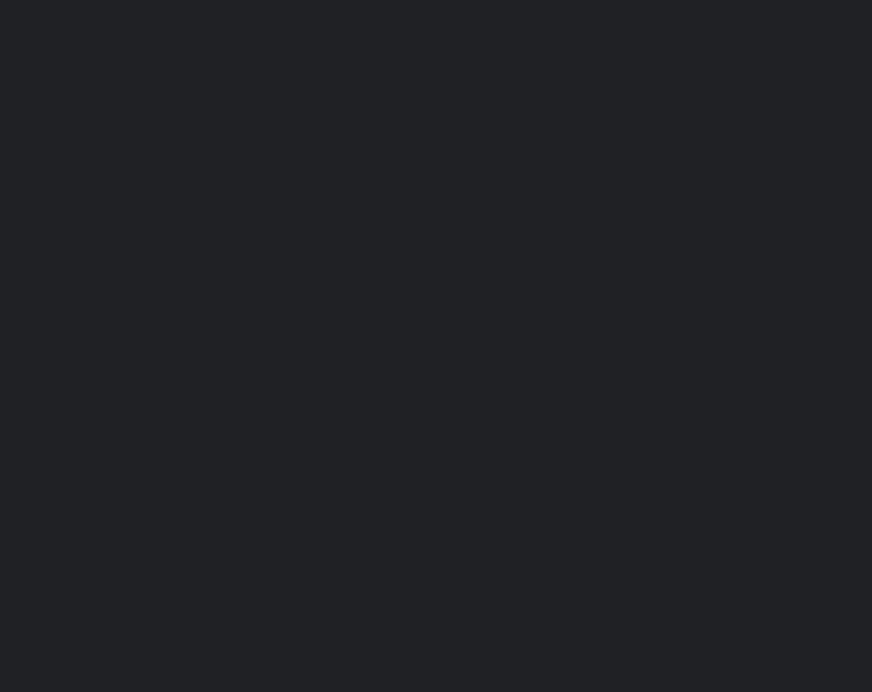
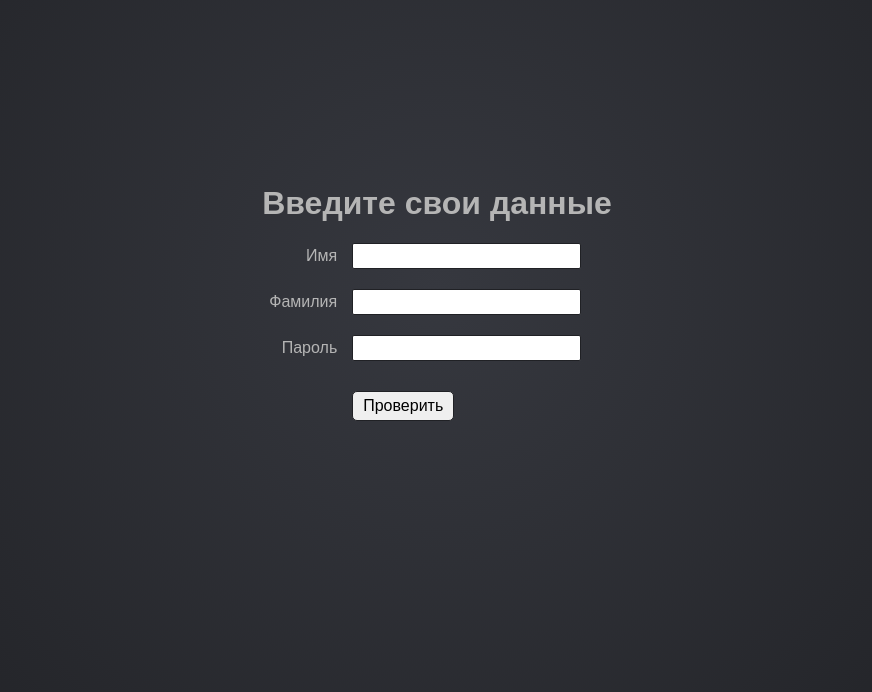
Before and after one commit to mihailddv/reactls, a React (Create React App) app: page / in a window 1280 px wide. Shown: the part 108-800 px from the top of the page, without its empty margins (203-1075 px from the left). Built offline with nearby package versions, Linux system fonts and the light colour scheme.

Commit message:
add form

```diff
--- a/src/components/Form/Form.js
+++ b/src/components/Form/Form.js
@@ -1,9 +1,40 @@
 import React from 'react';
+import './Form.css'
 
 class Form extends React.Component {
 
   render() {
-    return <div></div>
+    return (
+      <div className="app-container">
+        <form className="form">
+          <h1>Введите свои данные</h1>
+          <p className="field">
+            <label className="field__label" for="firstname">
+              <span className="field-label">Имя</span>
+            </label>
+            <input className="field__input field-input t-input-firstname" type="text" name="firstname" value="" />
+            <span className="field__error field-error t-error-firstname"></span>
+          </p>
+          <p className="field">
+            <label className="field__label" for="lastname">
+              <span className="field-label">Фамилия</span>
+            </label>
+            <input className="field__input field-input t-input-lastname" type="text" name="lastname" value="" />
+            <span className="field__error field-error t-error-lastname"></span>
+          </p>
+          <p className="field">
+            <label className="field__label" for="password">
+              <span className="field-label">Пароль</span>
+            </label>
+            <input className="field__input field-input t-input-password" type="password" name="password" value="" />
+            <span className="field__error field-error t-error-password"></span>
+          </p>
+          <div className="form__buttons">
+            <input type="submit" className="button t-submit" value="Проверить" />
+          </div>
+        </form>
+      </div>
+    )
   }
 
 }
```
Also changed, not shown: 1 other file (tests, documents, lock files or other folders).
